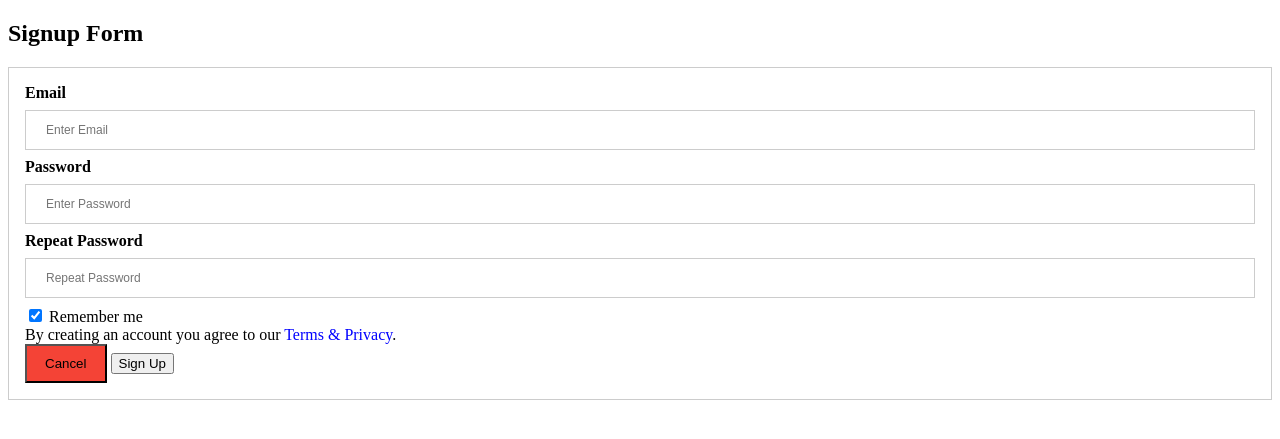
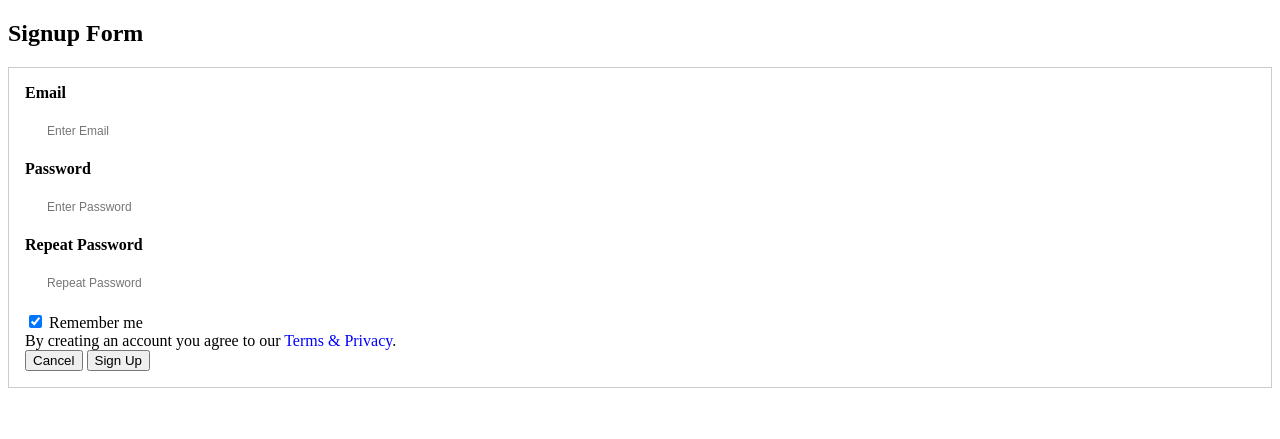
Before and after one commit to vladmihociu/twproject, a PHP site: page /pagini_html/signup.html in a window 1280 px wide. Shown: the top 439 px of the page. Run offline with PHP 8.4, Linux system fonts and the light colour scheme.

Commit message:
Updated style for login&signup body backgroud
+input box design
+deleted .cancelbutton class

```diff
--- a/css/style.css
+++ b/css/style.css
@@ -238,8 +238,10 @@ border-radius: 10px;
 
 .body_login {
 
-   	background-color:#D3D0D0;
-	width:100%;
+	background-image: url("/photos/login-wallpaper.png");
+    background-repeat: no-repeat;
+    background-position: center center;
+	background-attachment: fixed;
 	}
 
 input[type=text], input[type=password] {
@@ -247,8 +249,11 @@ input[type=text], input[type=password] {
     padding: 12px 20px;
     margin: 8px 0;
     display: inline-block;
-    border: 1px solid #ccc;
+    border: 2px solid #fff;
+	border-radius : 20px;
     box-sizing: border-box;
+	outline : none;
+	background:transparent;
 }
 
 
@@ -261,6 +266,8 @@ input[type=text], input[type=password] {
     border: none;
     cursor: pointer;
     width: 100%;
+	border-radius : 20px;
+
 }
 
 
@@ -268,20 +275,16 @@ input[type=text], input[type=password] {
     opacity: 0.8;
 }
 
-.cancelbtn {
-    width: auto;
-    padding: 10px 18px;
-    background-color: #f44336;
-}
-
 .imgcontainer {
     text-align: center;
     margin: 24px 0 12px 0;
+
 }
 
 img.avatar {
     width: 20%;
     border-radius: 50%;
+
 }
 
 .container {
```
